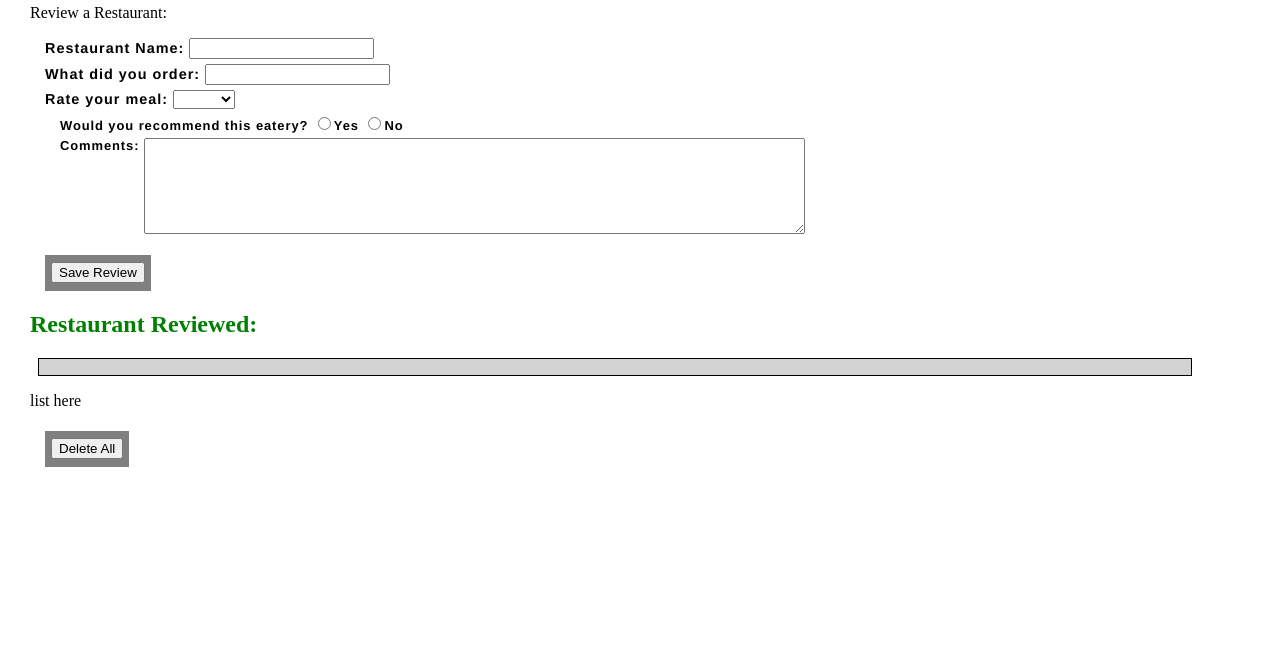
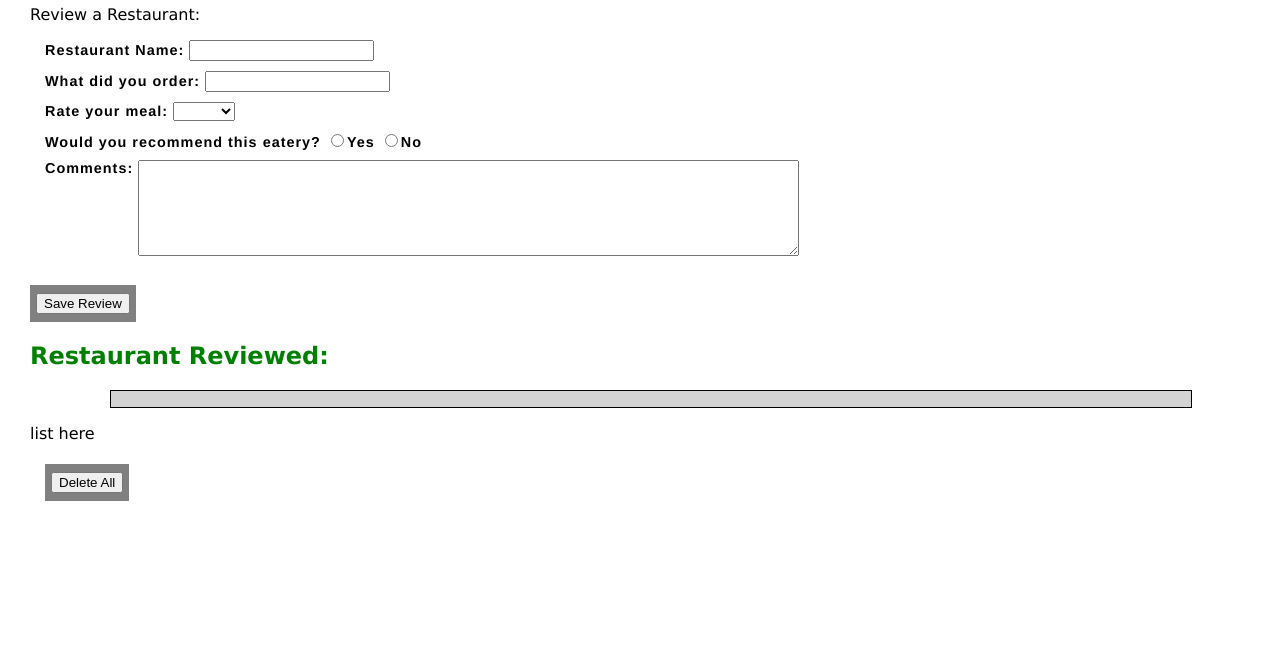
Before and after one commit to Lauren-Brett/WK6-weekend-hw-DOM-restaurant, a website: page index.html in a window 1280 px wide. Shown: the part 154-800 px from the top of the page. Drawn offline with Linux system fonts and the light colour scheme.

Commit message:
extenstions

```diff
--- a/css/styles.css
+++ b/css/styles.css
@@ -10,35 +10,21 @@ h2 {
 }
 
 body {
+  font-family: Verdana, serif;
   margin-top: 100px;
   margin-bottom: 50px;
   margin-left: 30px;
 }
-/* form {
-  width: 100%;
-   display: flex;
-   flex-wrap: wrap;
-   justify-content: left;
- }
 
-.form-item {
-  width: 300px;
-
- } */
-
-
- /* form {
-  display: flex;
-  flex-flow: row nowrap;
-  height: 100%;
 }
 .form-item {
   width: 40%;
   height: 40%;
-} */
+}
 
 form {
   margin: 0 auto;
+
   /* width: 100px */
 }
 
@@ -48,36 +34,21 @@ form {
   font-size: 0.9em;
   font-weight: bold;
   letter-spacing: 0.07em;
-  margin: 5px 15px;
+  margin: 10px 15px;
 }
-
-.form-item .recommend {
-
-}
-
-/* reviwed-list {
- display: flex;
- flex-flow: row nowrap;
- height: 100%;
-}
-
-.ul {
- width: 40%;
- height: 40%;
-} */
 
 
 .restaurant-reviewed {
   display: flex;
-  flex-wrap: wrap;
+
+  flex-wrap: row wrap;
   list-style-type: none;
 
 }
 
 #reviewed-list {
-  margin: 0.5rem 5em 0.5rem 0.5em;
+  margin: 0.5rem 5em 0.5rem;
   padding: 0.5rem 0.8rem;
-
   border: 1px solid black;
   background: lightgrey;
 
@@ -97,11 +68,11 @@ form {
  cursor: pointer;
 }
 
-.delete-button {
-  margin: 5px 15px;
-}
-
 
 textarea {
   vertical-align: top;
 }
+
+.delete-button {
+  margin: 5px 15px;
+}
```
Also changed, not shown: index.html (+4 -6 lines).
